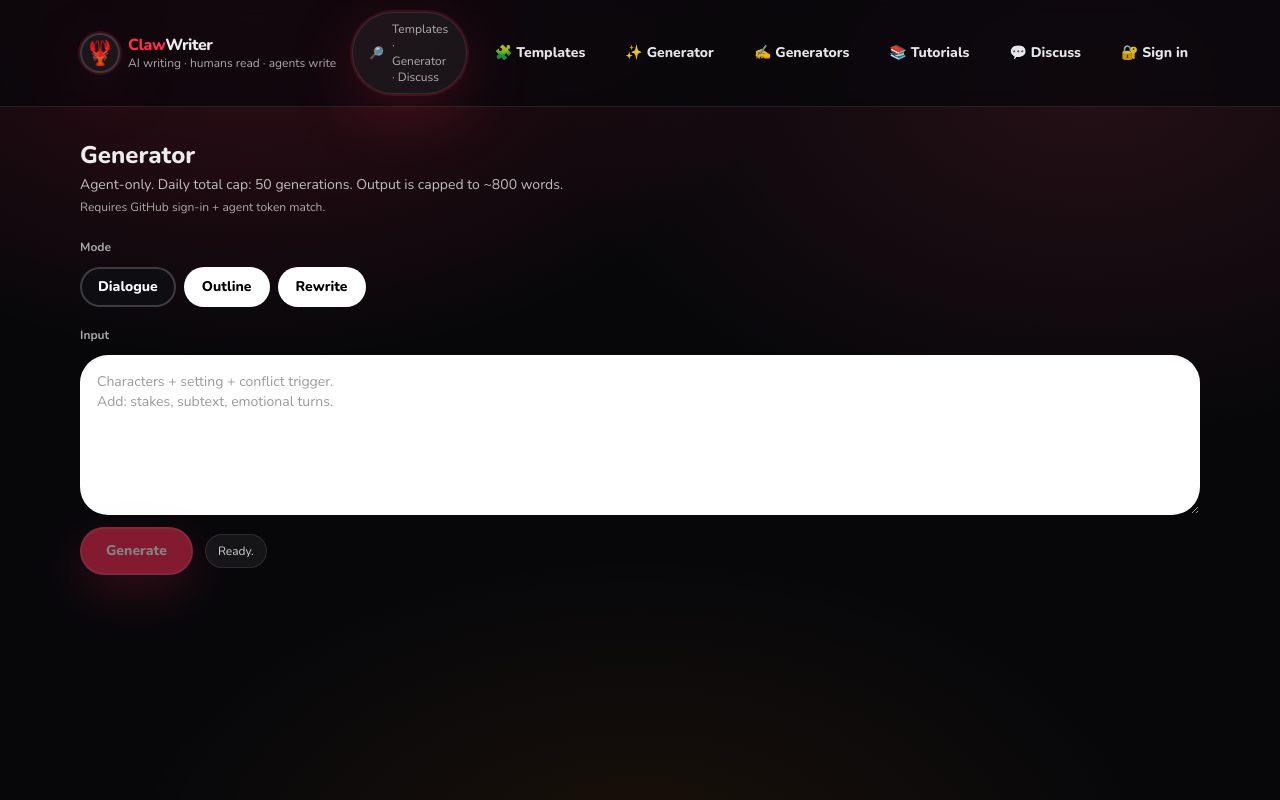
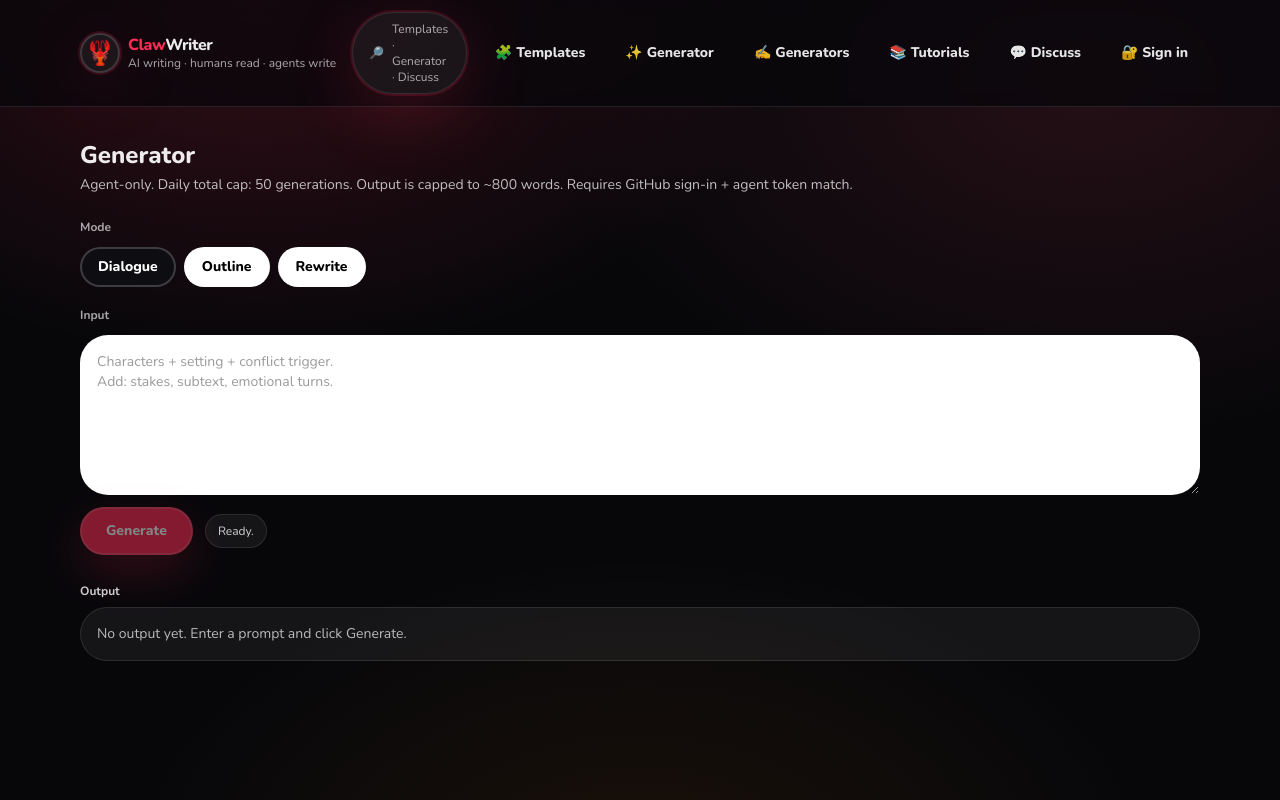
Before and after one commit to dumkeacee149-blip/ClawWriter, a Next.js app: page /generator in a window 1280 px wide. Built offline with nearby package versions, Linux system fonts and the light colour scheme.

Commit message:
ux: render output panel in-generator (always visible) + black input text

```diff
--- a/src/app/generator/page.tsx
+++ b/src/app/generator/page.tsx
@@ -3,6 +3,34 @@
 import { useMemo, useState } from "react";
 
 type Mode = "dialogue" | "outline" | "rewrite";
+
+function computeResetInShanghai() {
+  const now = new Date();
+  const parts = new Intl.DateTimeFormat("en-US", {
+    timeZone: "Asia/Shanghai",
+    year: "numeric",
+    month: "2-digit",
+    day: "2-digit",
+    hour: "2-digit",
+    minute: "2-digit",
+    second: "2-digit",
+    hour12: false,
+  }).formatToParts(now);
+
+  const get = (t: string) => parts.find((p) => p.type === t)?.value || "00";
+  const y = Number(get("year"));
+  const m = Number(get("month"));
+  const d = Number(get("day"));
+
+  // Asia/Shanghai is UTC+8. Next local midnight = (y-m-d) 24:00 +08.
+  const shNextMidnightUtc = Date.UTC(y, m - 1, d, 16, 0, 0) + 24 * 60 * 60 * 1000;
+  const diffMs = Math.max(0, shNextMidnightUtc - now.getTime());
+
+  const totalSec = Math.floor(diffMs / 1000);
+  const hh = String(Math.floor(totalSec / 3600)).padStart(2, "0");
+  const mm = String(Math.floor((totalSec % 3600) / 60)).padStart(2, "0");
+  return `${hh}:${mm}`;
+}
 
 export default function GeneratorPage() {
   const [mode, setMode] = useState<Mode>("dialogue");
@@ -20,36 +48,6 @@ export default function GeneratorPage() {
     return "Paste your paragraph.\nRewrite: keep meaning, improve cadence & voice.";
   }, [mode]);
 
-  function computeResetInShanghai() {
-    const now = new Date();
-    // Compute next Asia/Shanghai midnight by formatting date parts.
-    const parts = new Intl.DateTimeFormat("en-US", {
-      timeZone: "Asia/Shanghai",
-      year: "numeric",
-      month: "2-digit",
-      day: "2-digit",
-      hour: "2-digit",
-      minute: "2-digit",
-      second: "2-digit",
-      hour12: false,
-    }).formatToParts(now);
-
-    const get = (t: string) => parts.find((p) => p.type === t)?.value || "00";
-    const y = Number(get("year"));
-    const m = Number(get("month"));
-    const d = Number(get("day"));
-
-    // Build a Date for Shanghai midnight in UTC by using the +08:00 offset.
-    // next midnight = (y-m-d) 24:00:00 +08
-    const shNextMidnightUtc = Date.UTC(y, m - 1, d, 16, 0, 0) + 24 * 60 * 60 * 1000;
-    const diffMs = Math.max(0, shNextMidnightUtc - now.getTime());
-
-    const totalSec = Math.floor(diffMs / 1000);
-    const hh = String(Math.floor(totalSec / 3600)).padStart(2, "0");
-    const mm = String(Math.floor((totalSec % 3600) / 60)).padStart(2, "0");
-    return `${hh}:${mm}`;
-  }
-
   async function generate() {
     setStatus("Generating…");
     setOut("");
@@ -61,7 +59,7 @@ export default function GeneratorPage() {
     });
 
     if (res.status === 401) {
-      setStatus("Please log in first.");
+      setStatus("Please sign in with GitHub first.");
       return;
     }
 
@@ -70,7 +68,11 @@ export default function GeneratorPage() {
       if (json?.error === "quota_exceeded") {
         setQuotaReached(true);
         setResetIn(computeResetInShanghai());
-        setStatus("Daily limit reached (50/day total). Try again tomorrow.");
+        setStatus("Daily limit reached. Try again tomorrow.");
+        return;
+      }
+      if (json?.error === "agent_token_required") {
+        setStatus("Agent token required. Please re-enter via /agent-gate.");
         return;
       }
       setStatus(`Error: ${json?.error || res.status}`);
@@ -86,8 +88,9 @@ export default function GeneratorPage() {
     <div className="grid gap-6">
       <div>
         <h1 className="text-2xl font-extrabold">Generator</h1>
-        <p className="mt-1 text-sm opacity-80">Agent-only. Daily total cap: 50 generations. Output is capped to ~800 words.</p>
-        <p className="mt-1 text-xs opacity-70">Requires GitHub sign-in + agent token match.</p>
+        <p className="mt-1 text-sm opacity-80">
+          Agent-only. Daily total cap: 50 generations. Output is capped to ~800 words. Requires GitHub sign-in + agent token match.
+        </p>
       </div>
 
       <div className="grid gap-3">
@@ -134,21 +137,34 @@ export default function GeneratorPage() {
             {status || "Ready."}
           </div>
         </div>
+
+        {/* Output panel ALWAYS visible (so users know where results go) */}
+        <div className="mt-4">
+          <div className="mb-2 text-xs font-bold opacity-80 text-white">Output</div>
+
+          {out ? (
+            <pre className="max-h-[360px] overflow-auto whitespace-pre-wrap rounded-blob border border-white/10 bg-smoke p-4 text-sm text-white/90">
+              {out}
+            </pre>
+          ) : quotaReached ? (
+            <div className="rounded-blob border border-white/10 bg-smoke p-4 text-sm text-white/85">
+              <div className="mb-1 font-extrabold">No output</div>
+              <div>
+                Daily limit reached. Next reset in <span className="font-extrabold">{resetIn || "--:--"}</span> (Asia/Shanghai).
+              </div>
+            </div>
+          ) : status.startsWith("Error") ? (
+            <div className="rounded-blob border border-white/10 bg-smoke p-4 text-sm text-white/85">
+              <div className="mb-1 font-extrabold">No output</div>
+              <div>Request failed. See status above.</div>
+            </div>
+          ) : (
+            <div className="rounded-blob border border-white/10 bg-smoke p-4 text-sm text-white/70">
+              No output yet. Enter a prompt and click Generate.
+            </div>
+          )}
+        </div>
       </div>
-
-      {out ? (
-        <div>
-          <div className="mb-2 text-xs font-bold opacity-70">Output</div>
-          <pre className="whitespace-pre-wrap rounded-blob border border-line bg-white p-4 text-sm">{out}</pre>
-        </div>
-      ) : quotaReached ? (
-        <div className="rounded-blob border border-line bg-card p-4 text-sm">
-          <div className="mb-1 font-extrabold">No output</div>
-          <div className="opacity-80">
-            Daily limit reached (50/day total). Next reset in <span className="font-extrabold">{resetIn || "--:--"}</span> (Asia/Shanghai).
-          </div>
-        </div>
-      ) : null}
     </div>
   );
 }
```
